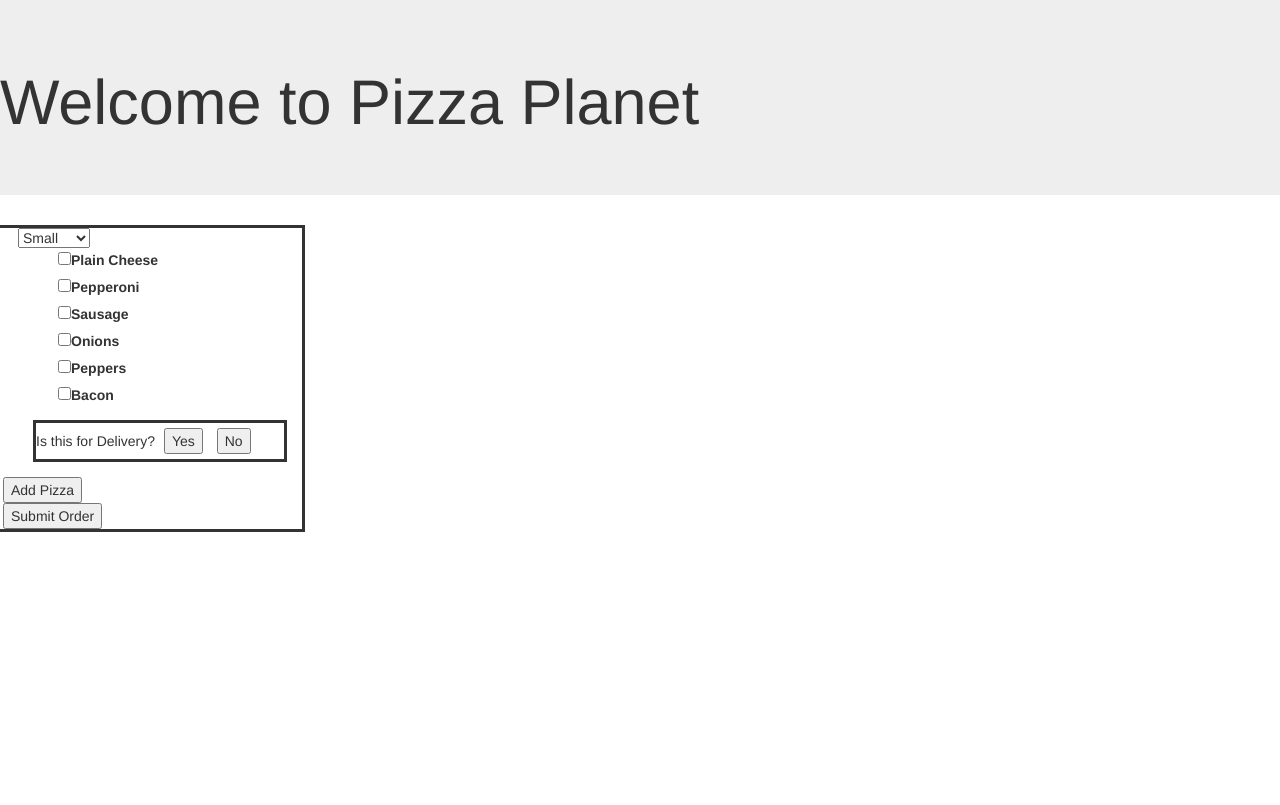
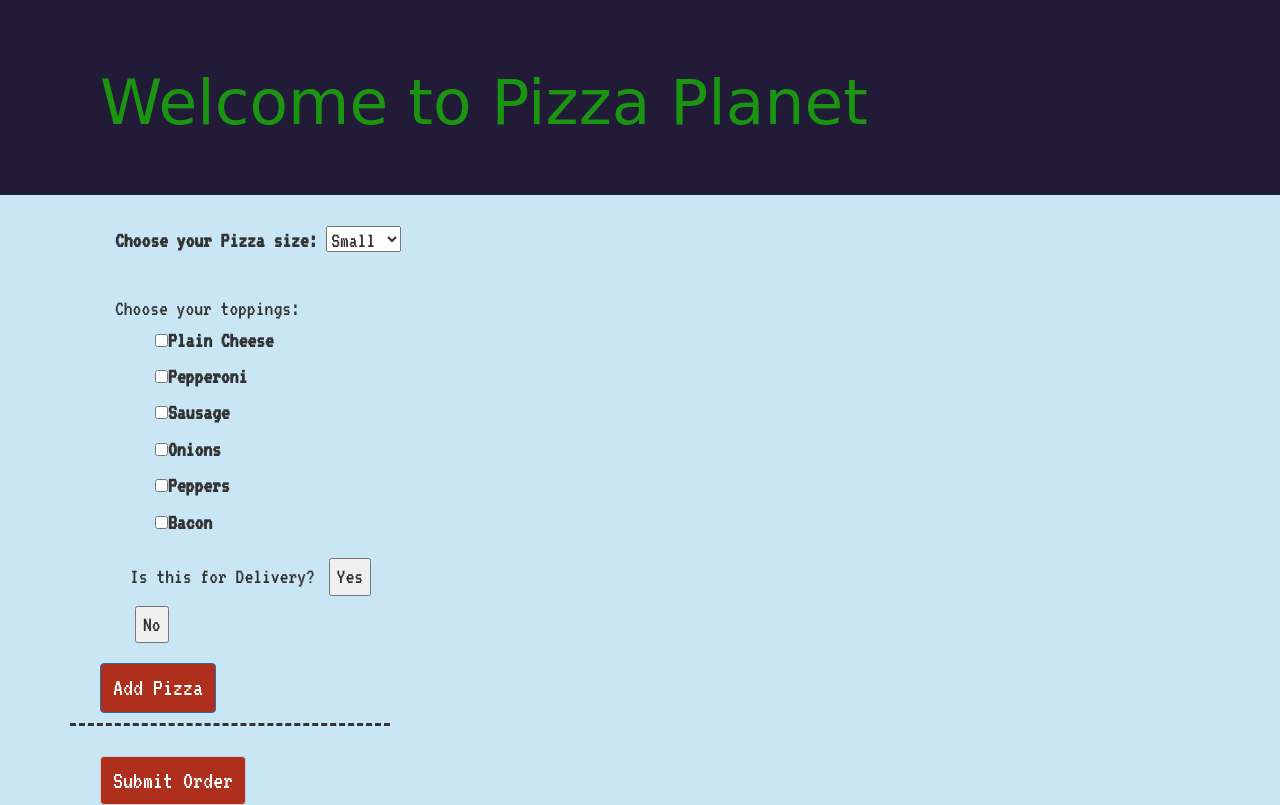
Before and after one commit to Fealios/pizza-planet, a plain HTML site: page index.html in a window 1280 px wide. Drawn offline with nearby package versions, Linux system fonts and the light colour scheme; a web font is replaced by a local one.

Commit message:
Add stylings, basic padding and font choices using google fonts set colors based on Pizza Planet featured in toy story

```diff
--- a/css/styles.css
+++ b/css/styles.css
@@ -1,5 +1,28 @@
+@import url('https://fonts.googleapis.com/css?family=VT323');
+@import url('https://fonts.googleapis.com/css?family=Atomic+Age');
+
 #order {
   width: 60%;
+}
+
+#showReceipt{
+  margin-top: 30px;
+}
+
+form {
+  border-color: #AE2F1C;
+  border-bottom: dashed;
+  margin-left: -30px;
+  padding-left: 30px;
+  padding-bottom: 10px;
+}
+
+img {
+  width: 100%;
+}
+
+body{
+  background-color: #C9E6F4;
 }
 
 #deliveryOptions {
@@ -8,6 +31,7 @@
 
 #receipt {
   display: none;
+  margin-left: 100px;
 }
 
 ul {
@@ -15,11 +39,12 @@ ul {
 }
 
 #formcontainer {
-  border: solid;
+  font-family: 'VT323', monospace;
+  font-size: 22px;
+  margin-left: 100px;
 }
 
 #deliveryChoice {
-  border: solid;
   margin: 0px 0px 15px 30px;
 }
 
@@ -27,3 +52,16 @@ ul {
   margin: 5px;
   /*background-color: pink;*/
 }
+
+.btn {
+  color: white;
+  font-size: 25px;
+  background-color: #AE2F1C
+}
+
+.jumbotron {
+  padding-left: 100px;
+  font-family: 'Atomic Age', cursive;
+  background-color: #211B37;
+  color: #1B9411;
+}
--- a/index.html
+++ b/index.html
@@ -13,19 +13,21 @@
       <h1>Welcome to Pizza Planet</h1>
     </div>
     <div id="order" class="row">
-      <div id="formcontainer" class="col-sm-5">
+      <div id="formcontainer" class="col-sm-5 windows">
 
         <form id="pizzaOrder">
 
           <div id="sizeSelector" class="container">
+            <label>Choose your Pizza size:</label>
             <select id="sizeChoice" class="size">
               <option value="small">Small</option>
               <option value="medium">Medium</option>
               <option value="large">Large</option>
             </select>
           </div>
-
+          <br>
           <div id="toppingsOrder" class="container">
+            Choose your toppings:
             <ul>
               <li id="cheeseOnly"><label><input type="checkbox" name="toppings" value="cheese">Plain Cheese</label></li>
               <li><label><input type="checkbox" name="toppings" value="pepperoni">Pepperoni</label></li>
@@ -46,16 +48,16 @@
             <input id="address" type="text">
           </div>
 
-          <button type="submit">Add Pizza</button>
+          <button class="btn btn-primary" type="submit">Add Pizza</button>
 
         </form>
 
-        <button id="showReceipt" type="button">Submit Order</button>
+        <button id="showReceipt" class="btn btn-default" type="button">Submit Order</button>
       </div>
       <div id="receipt" class="col-sm-4">
 
         <p><h3>Total cost:</h3></p>
-        <span id="totalCost">Hello</span>
+        <span id="totalCost"></span>
       </div>
     </div>
   </body>
--- a/js/scripts.js
+++ b/js/scripts.js
@@ -51,6 +51,9 @@ $(document).ready(function(){
     newOrder = new Pizza(toppingsInput, sizeInput);
     newOrder.checkCost();
     newOrder.pushPizzas();
+    $('input:checkbox[name=toppings]').each(function(){
+      $(this).prop("checked", false);
+    })
     displayReceipt();
   }) //end form submit ======================================
 
@@ -60,8 +63,9 @@ $(document).ready(function(){
     $('#formcontainer').hide();
     if(delivery){
       address = $('#address').val();
-      $('#receipt').append("Your address is:" + address);
+      $('#receipt').append("Your address is: " + address);
     }
+    $('#address').val("");
   })
 
   $('#yesButton').click(function(){
```
